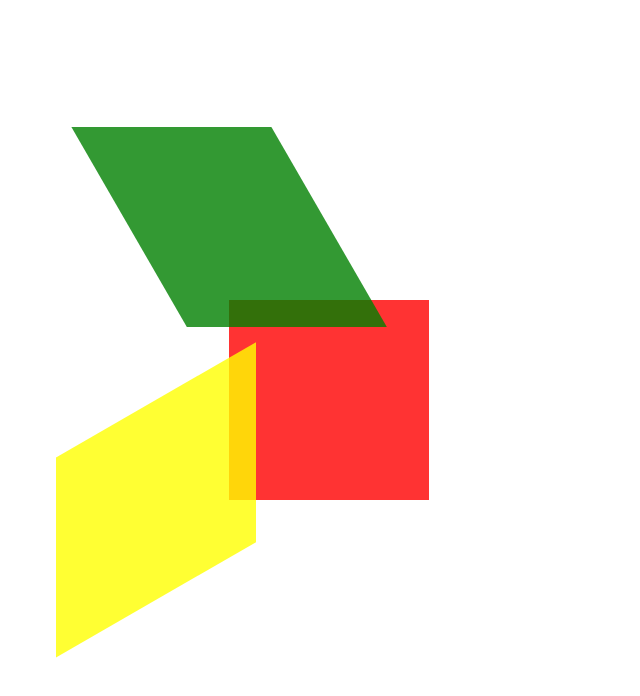
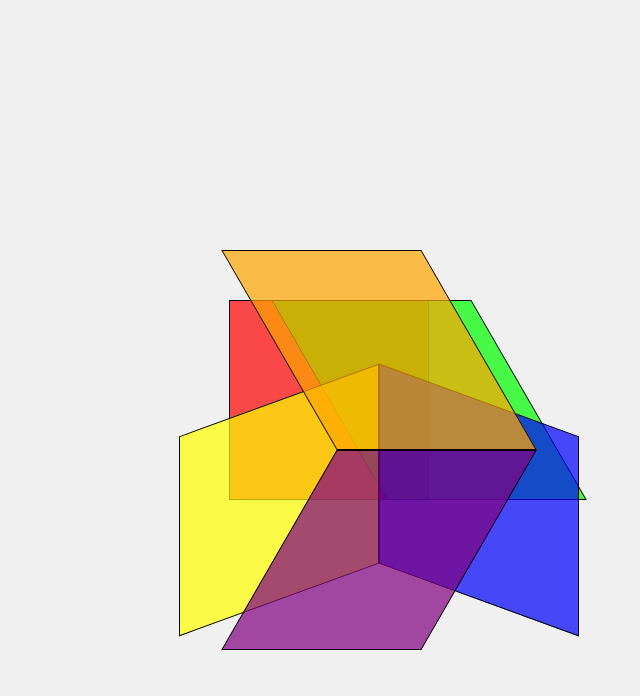
Before and after one commit to Lick106/site, a plain HTML site: page cube.html in a window 1280 px wide. Shown: the whole page, without its empty margins (311-951 px from the left). Drawn offline with Linux system fonts and the light colour scheme.

Commit message:
Update cube.html

```diff
--- a/cube.html
+++ b/cube.html
@@ -1,17 +1,17 @@
 <!DOCTYPE html>
 <html lang="en">
-
 <head>
     <meta charset="UTF-8">
     <meta name="viewport" content="width=device-width, initial-scale=1.0">
+    <title>Pseudo 3D Cube with Skew</title>
     <style>
         body {
-            perspective: 1000px;
+            margin: 0;
             display: flex;
             justify-content: center;
             align-items: center;
             height: 100vh;
-            margin: 0;
+            background-color: #f0f0f0;
         }
 
         .cube {
@@ -24,31 +24,68 @@
             position: absolute;
             width: 200px;
             height: 200px;
-            opacity: 0.8;
+            background-color: rgba(255, 0, 0, 0.7);
+            border: 1px solid #000;
+            box-sizing: border-box;
         }
 
-        #front {
-            background-color: red;
+        /* Front face */
+        .front {
+            background-color: rgba(255, 0, 0, 0.7); /* Red */
+            transform: skewX(0deg) skewY(0deg);
+            top: 0;
+            left: 0;
         }
 
-        #left {
-            background-color: yellow;
-            transform: skewY(-30deg) translateX(-173px);
+        /* Back face */
+        .back {
+            background-color: rgba(0, 255, 0, 0.7); /* Green */
+            transform: skewX(30deg) skewY(0deg);
+            top: 0;
+            left: 100px;
         }
 
-        #top {
-            background-color: green;
-            transform: skewX(30deg) translateY(-173px);
+        /* Right face */
+        .right {
+            background-color: rgba(0, 0, 255, 0.7); /* Blue */
+            transform: skewX(0deg) skewY(20deg);
+            top: 100px;
+            left: 150px;
+        }
+
+        /* Left face */
+        .left {
+            background-color: rgba(255, 255, 0, 0.7); /* Yellow */
+            transform: skewX(0deg) skewY(-20deg);
+            top: 100px;
+            left: -50px;
+        }
+
+        /* Top face */
+        .top {
+            background-color: rgba(255, 165, 0, 0.7); /* Orange */
+            transform: skewX(30deg) skewY(0deg);
+            top: -50px;
+            left: 50px;
+        }
+
+        /* Bottom face */
+        .bottom {
+            background-color: rgba(128, 0, 128, 0.7); /* Purple */
+            transform: skewX(-30deg) skewY(0deg);
+            top: 150px;
+            left: 50px;
         }
     </style>
 </head>
-
 <body>
     <div class="cube">
-        <div id="front" class="face"></div>
-        <div id="left" class="face"></div>
-        <div id="top" class="face"></div>
+        <div class="face front"></div>
+        <div class="face back"></div>
+        <div class="face right"></div>
+        <div class="face left"></div>
+        <div class="face top"></div>
+        <div class="face bottom"></div>
     </div>
 </body>
-
 </html>
```
